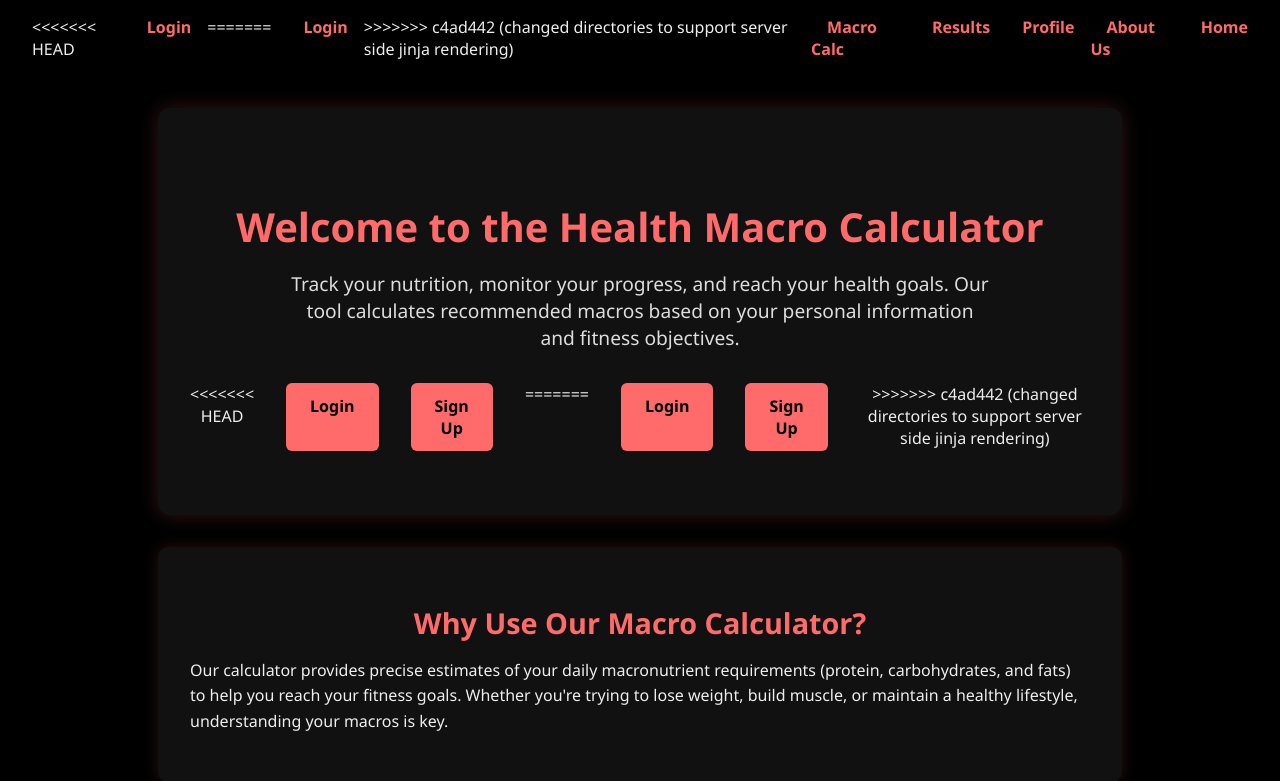
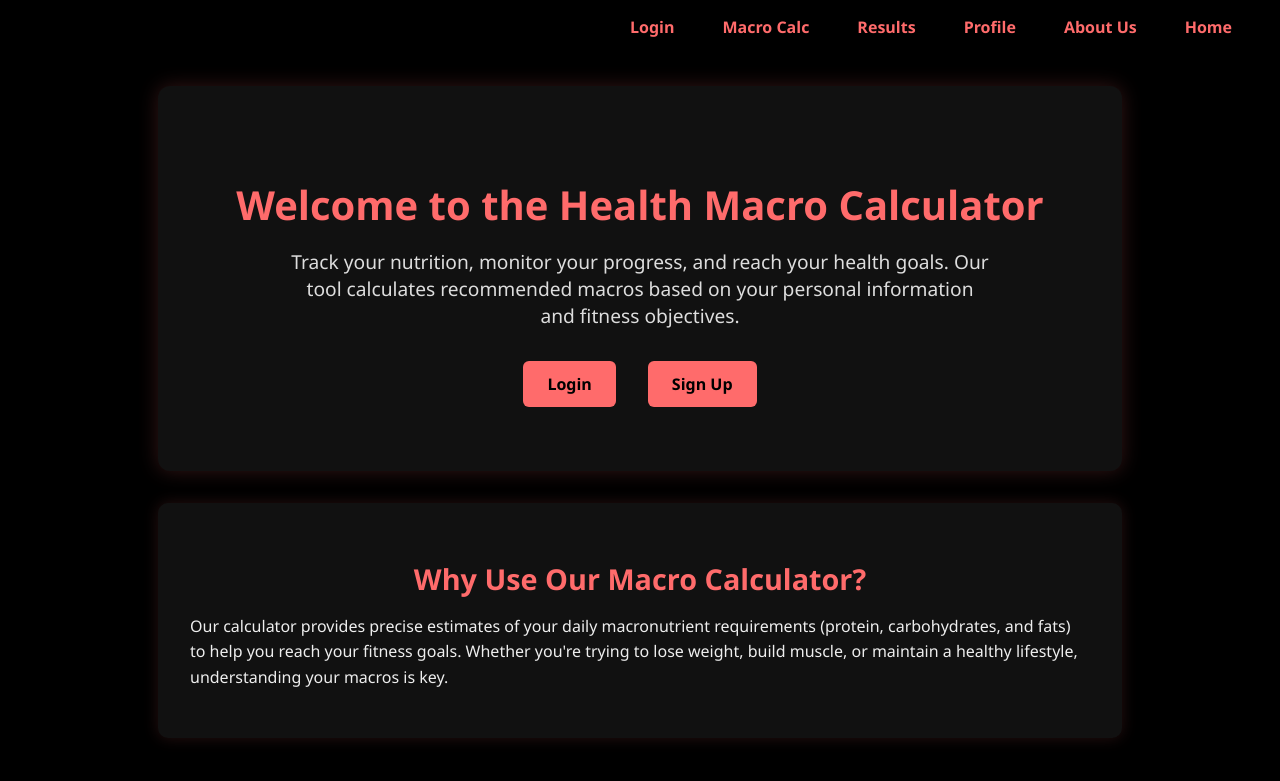
Before and after one commit to noahgibson710/CITS3403-project, a Flask app: template app/templates/home.html in a window 1280 px wide. Shown: the top 781 px of the page. Run offline with Flask 3, Linux system fonts and the light colour scheme; the template is opened without the code that fills it, so the values that code supplies are empty.

Commit message:
general fixes

```diff
--- a/app.py
+++ b/app.py
@@ -1,11 +1,5 @@
-<<<<<<< HEAD
-from app import create_app
-
-app = create_app()
-=======
 from app import app
 
->>>>>>> c4ad442 (changed directories to support server side jinja rendering)
 
 if __name__ == '__main__':
     app.run(debug=True)
--- a/app/templates/base.html
+++ b/app/templates/base.html
@@ -12,11 +12,7 @@
   <header>
     <nav>
       <ul>
-<<<<<<< HEAD
-        <li><a href="{{ url_for(main.login.html) }}">Login</a></li>
-=======
         <li><a href="{{ url_for('login_page') }}">Login</a></li>
->>>>>>> c4ad442 (changed directories to support server side jinja rendering)
         <li><a href="calc.html">Macro Calc</a></li>
         <li><a href="results.html">Results</a></li>
         <li><a href="profile.html">Profile</a></li>
--- a/app/templates/home.html
+++ b/app/templates/home.html
@@ -11,13 +11,8 @@
       and fitness objectives.
     </p>
     <div class="cta">
-<<<<<<< HEAD
-      <a href=" {{ url_for(main.login.html) }} ">Login</a>
-      <a href="{{ url_for(main.signup.html) }}">Sign Up</a>
-=======
       <a href=" {{ url_for('login_page') }} ">Login</a>
       <a href="{{ url_for('signup') }}">Sign Up</a>
->>>>>>> c4ad442 (changed directories to support server side jinja rendering)
     </div>
   </div>
 
```
